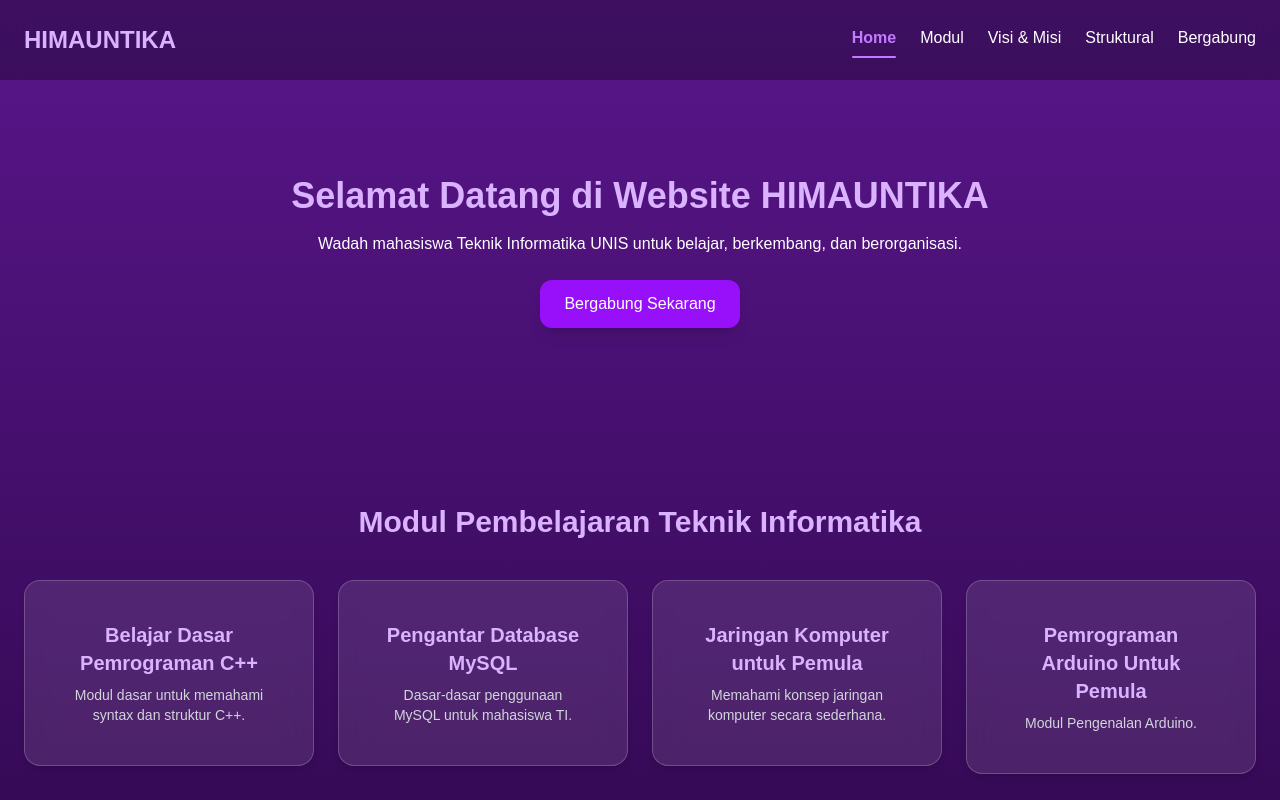
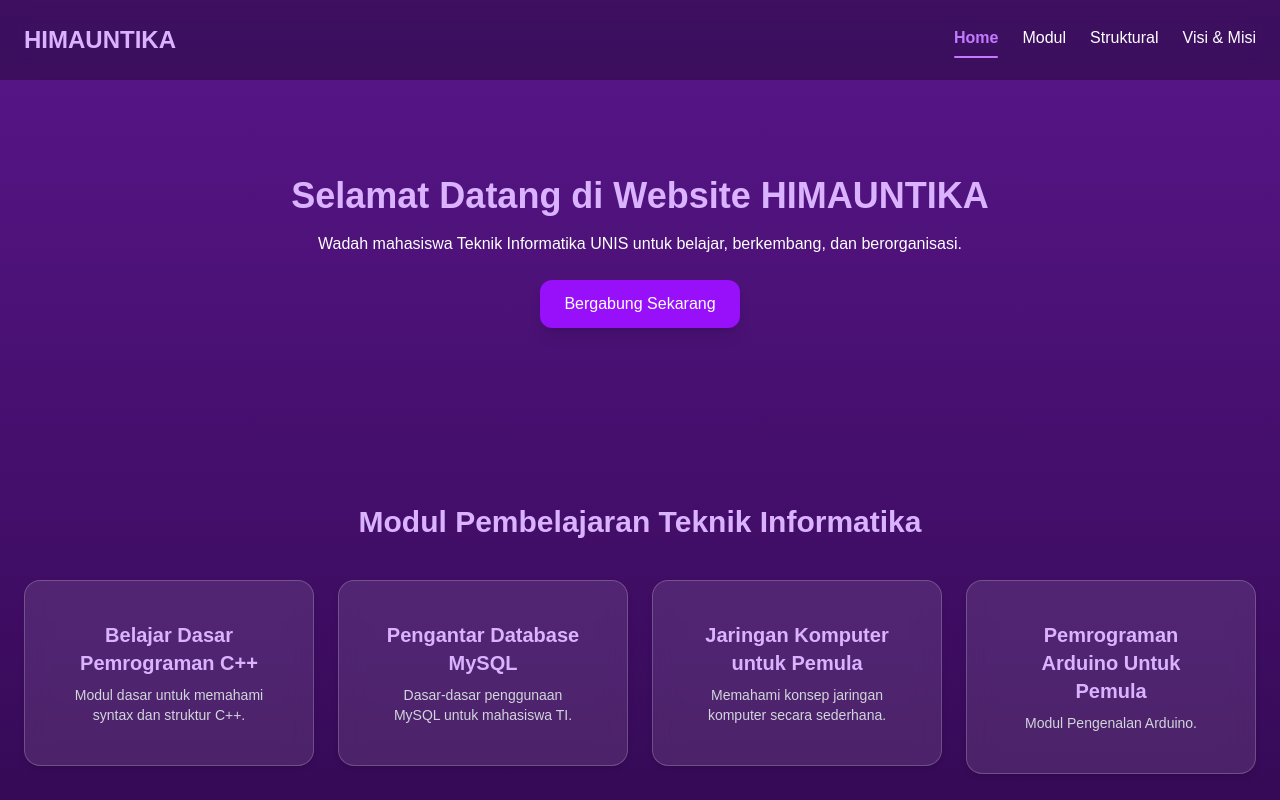
Before and after one commit to Gbaee/himauntika.ac.id, a Next.js app: page / in a window 1280 px wide. Shown: the top 800 px of the page. Built offline with nearby package versions, Linux system fonts and the light colour scheme.

Commit message:
mengubah urutan visi-misi di navbar, dan menghapus tombol bergabung di navnbar karna ga guna

```diff
--- a/pages/himauntika.jsx
+++ b/pages/himauntika.jsx
@@ -398,9 +398,8 @@ export default function HimauntikaPage() {
           {[
             { id: "home", label: "Home" },
             { id: "modules", label: "Modul" },
+            { id: "struktural", label: "Struktural" },
             { id: "visi-misi", label: "Visi & Misi" },
-            { id: "struktural", label: "Struktural" },
-            { id: "join", label: "Bergabung" },
           ].map((item) => (
             <button
               key={item.id}
@@ -441,7 +440,7 @@ export default function HimauntikaPage() {
         >
           <a
             id="join"
-            href="https://forms.gle/CtR2TTjDATaFiNVb6"
+            href="https://forms.gle/beq3D7vJSo7geFgUA"
             target="_blank"
           >
             Bergabung Sekarang
```
